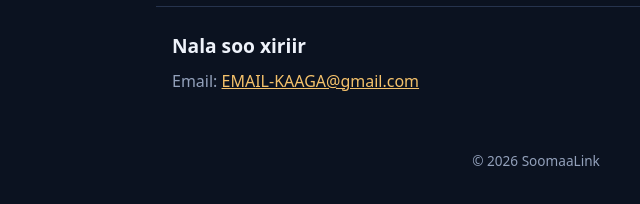
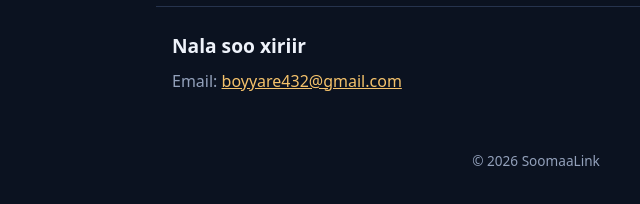
Before and after one commit to Liibojo/soomaalink, a plain HTML site: page index.html in a window 1280 px wide. Shown: the part 854-1058 px from the top of the page, 104-744 px from the left. Drawn offline with Linux system fonts and the light colour scheme.

Commit message:
Update contact email address in index.html

```diff
--- a/index.html
+++ b/index.html
@@ -88,7 +88,7 @@ footer{text-align:center;color:var(--mute);padding:24px 16px 40px;font-size:.85r
 
 <section class="page" id="contact">
   <h2>Nala soo xiriir</h2>
-  <p>Email: <a href="mailto:EMAIL-KAAGA@gmail.com">EMAIL-KAAGA@gmail.com</a></p>
+  <p>Email: <a href="mailto:boyyare432@gmail.com">boyyare432@gmail.com</a></p>
 </section>
 
 <footer>&copy; 2026 SoomaaLink</footer>
```
